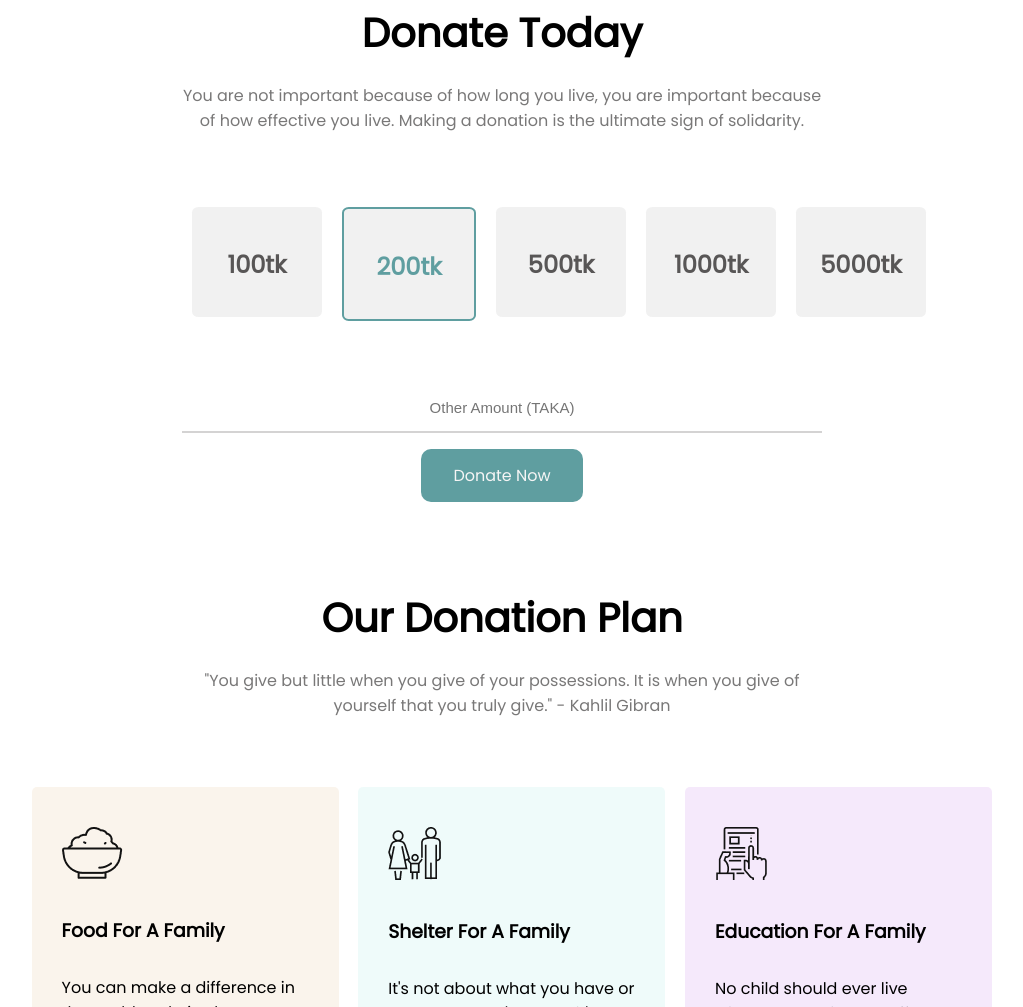
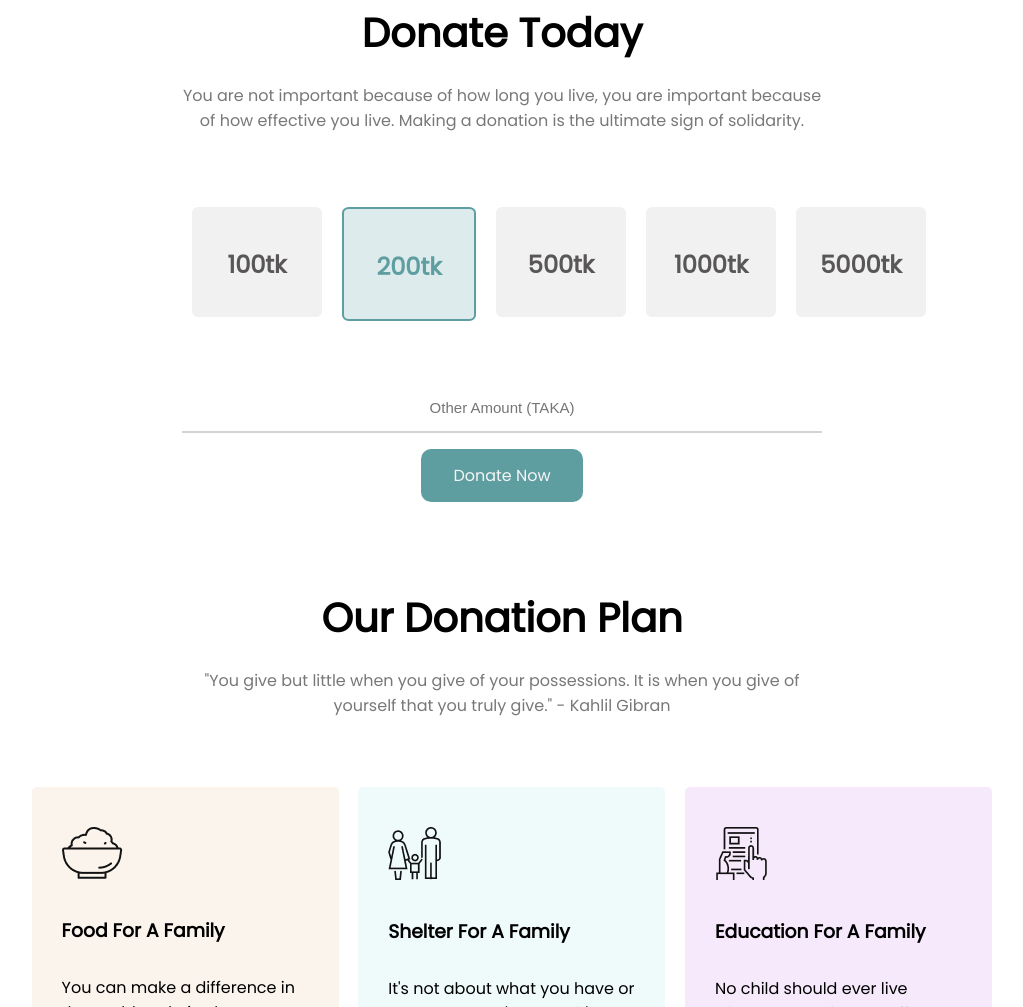
Before and after one commit to SadiaZaman01/web-assignment-01, a plain HTML site: page index.html in a window 1280 px wide. Shown: the part 897-1904 px from the top of the page, without its empty margins (138-1161 px from the left). Drawn offline with Linux system fonts and the light colour scheme.

Commit message:
edit done

```diff
--- a/style.css
+++ b/style.css
@@ -79,6 +79,7 @@ body {
 #bordercolor {
   color: cadetblue;
   border: 2px solid cadetblue;
+  background-color: rgba(95, 158, 160, 0.205);
 }
 
 #input-tk {
```
